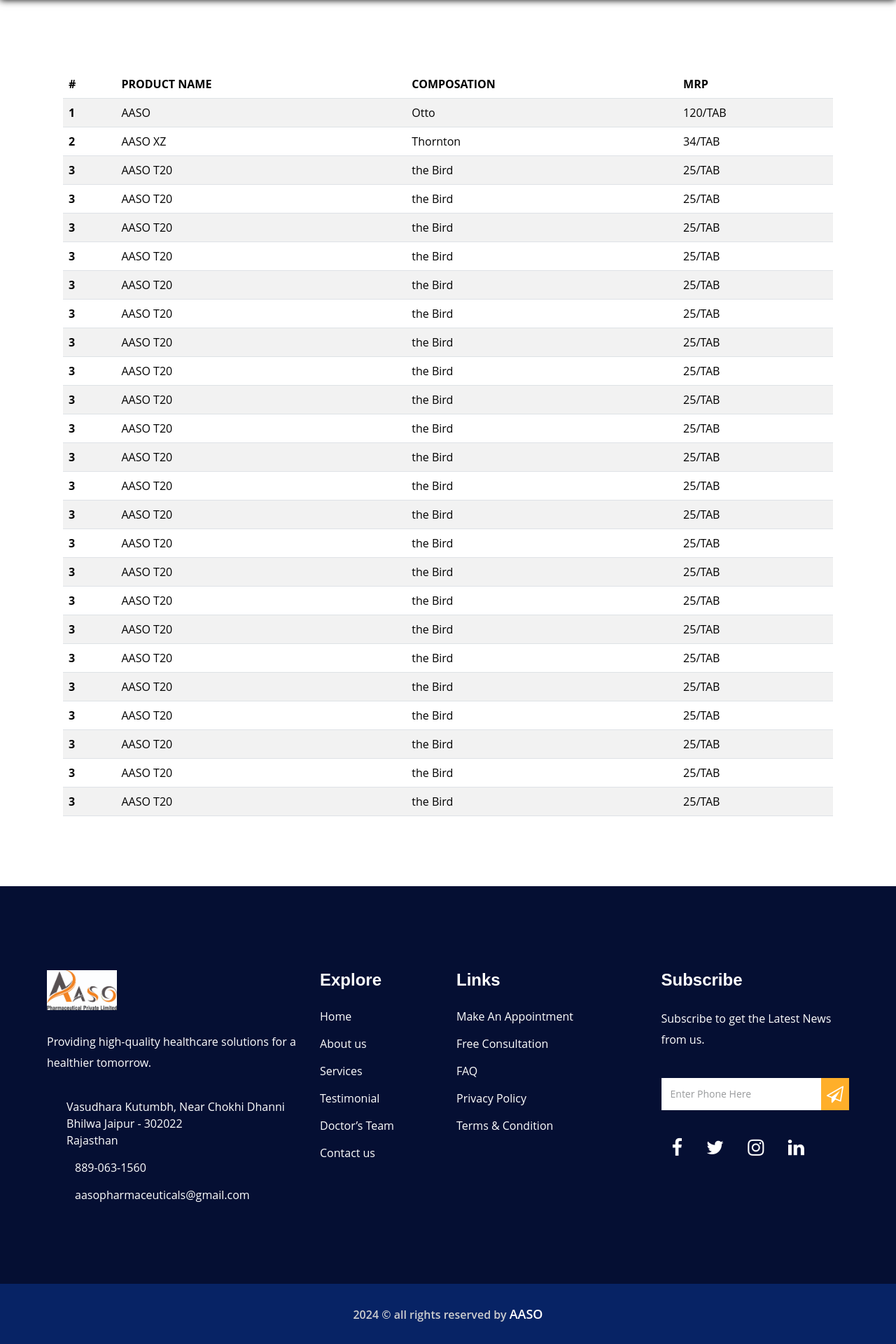
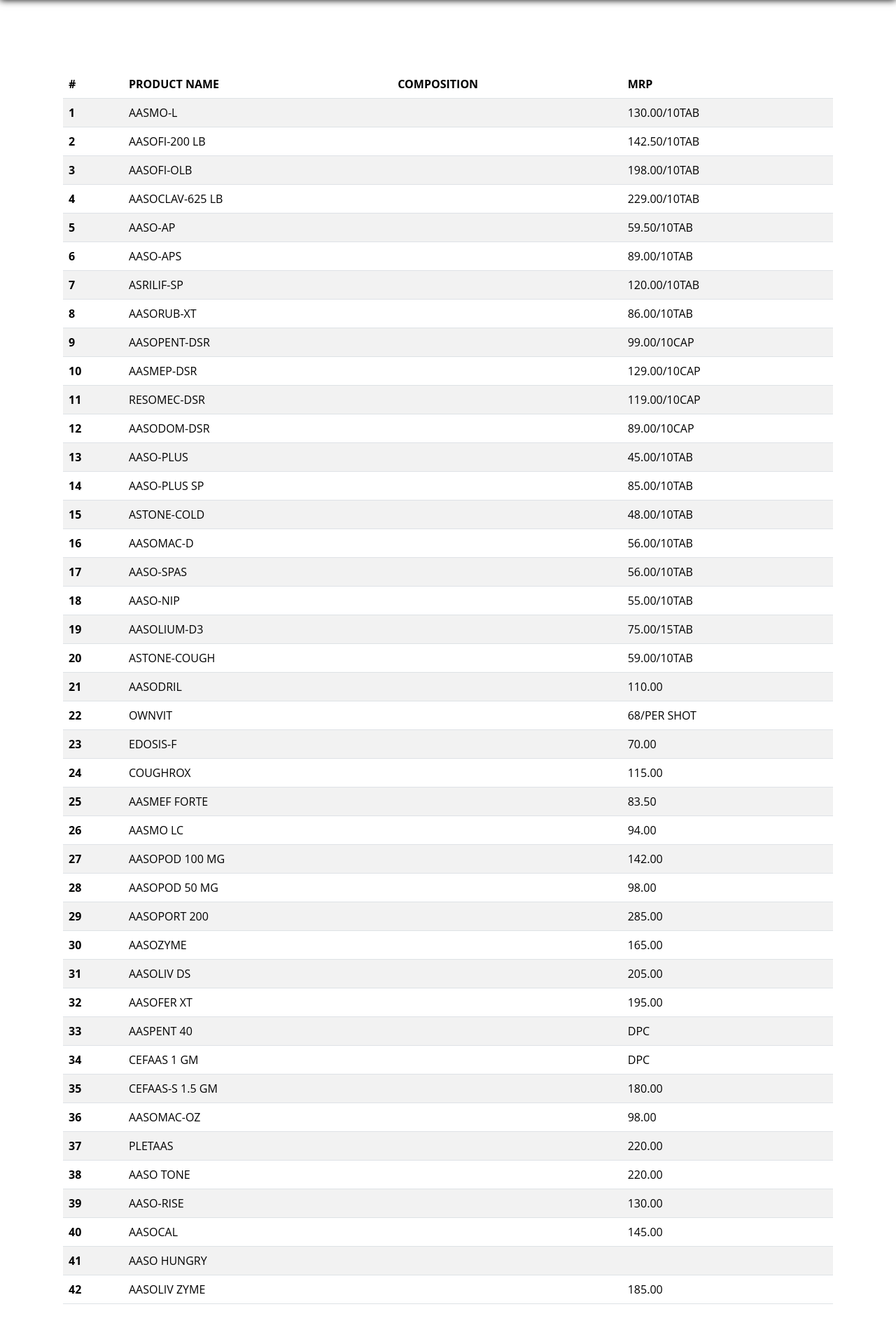
Before and after one commit to ParitoshBarman/aasopharmaceuticals, a Django app: page /alldrugs in a window 1280 px wide. Shown: the part 150-2070 px from the top of the page at 70% size. Run offline with Django 5.2, Linux system fonts and the light colour scheme; some libraries are stand-ins or nearby versions.

Commit message:
added drugs list in html table

```diff
--- a/aaso/templates/alldrugs.html
+++ b/aaso/templates/alldrugs.html
@@ -9,170 +9,273 @@
 
 
 {% block body %}
-<main style="max-width: 1100px; margin: 100px auto;">
-<table class="table table-striped">
+<main style="max-width: 1100px; margin: 100px auto;" class="table-responsive">
+  <table class="table table-striped">
     <thead>
       <tr>
         <th scope="col">#</th>
         <th scope="col">PRODUCT NAME</th>
-        <th scope="col">COMPOSATION</th>
+        <th scope="col">COMPOSITION</th>
         <th scope="col">MRP</th>
       </tr>
     </thead>
     <tbody>
       <tr>
         <th scope="row">1</th>
-        <td>AASO</td>
-        <td>Otto</td>
-        <td>120/TAB</td>
+        <td>AASMO-L</td>
+        <td></td>
+        <td>130.00/10TAB</td>
       </tr>
       <tr>
         <th scope="row">2</th>
-        <td>AASO XZ</td>
-        <td>Thornton</td>
-        <td>34/TAB</td>
+        <td>AASOFI-200 LB</td>
+        <td></td>
+        <td>142.50/10TAB</td>
       </tr>
       <tr>
         <th scope="row">3</th>
-        <td>AASO T20</td>
-        <td>the Bird</td>
-        <td>25/TAB</td>
+        <td>AASOFI-OLB</td>
+        <td></td>
+        <td>198.00/10TAB</td>
       </tr>
       <tr>
-        <th scope="row">3</th>
-        <td>AASO T20</td>
-        <td>the Bird</td>
-        <td>25/TAB</td>
+        <th scope="row">4</th>
+        <td>AASOCLAV-625 LB</td>
+        <td></td>
+        <td>229.00/10TAB</td>
       </tr>
       <tr>
-        <th scope="row">3</th>
-        <td>AASO T20</td>
-        <td>the Bird</td>
-        <td>25/TAB</td>
+        <th scope="row">5</th>
+        <td>AASO-AP</td>
+        <td></td>
+        <td>59.50/10TAB</td>
       </tr>
       <tr>
-        <th scope="row">3</th>
-        <td>AASO T20</td>
-        <td>the Bird</td>
-        <td>25/TAB</td>
+        <th scope="row">6</th>
+        <td>AASO-APS</td>
+        <td></td>
+        <td>89.00/10TAB</td>
       </tr>
       <tr>
-        <th scope="row">3</th>
-        <td>AASO T20</td>
-        <td>the Bird</td>
-        <td>25/TAB</td>
+        <th scope="row">7</th>
+        <td>ASRILIF-SP</td>
+        <td></td>
+        <td>120.00/10TAB</td>
       </tr>
       <tr>
-        <th scope="row">3</th>
-        <td>AASO T20</td>
-        <td>the Bird</td>
-        <td>25/TAB</td>
+        <th scope="row">8</th>
+        <td>AASORUB-XT</td>
+        <td></td>
+        <td>86.00/10TAB</td>
       </tr>
       <tr>
-        <th scope="row">3</th>
-        <td>AASO T20</td>
-        <td>the Bird</td>
-        <td>25/TAB</td>
+        <th scope="row">9</th>
+        <td>AASOPENT-DSR</td>
+        <td></td>
+        <td>99.00/10CAP</td>
       </tr>
       <tr>
-        <th scope="row">3</th>
-        <td>AASO T20</td>
-        <td>the Bird</td>
-        <td>25/TAB</td>
+        <th scope="row">10</th>
+        <td>AASMEP-DSR</td>
+        <td></td>
+        <td>129.00/10CAP</td>
       </tr>
       <tr>
-        <th scope="row">3</th>
-        <td>AASO T20</td>
-        <td>the Bird</td>
-        <td>25/TAB</td>
+        <th scope="row">11</th>
+        <td>RESOMEC-DSR</td>
+        <td></td>
+        <td>119.00/10CAP</td>
       </tr>
       <tr>
-        <th scope="row">3</th>
-        <td>AASO T20</td>
-        <td>the Bird</td>
-        <td>25/TAB</td>
+        <th scope="row">12</th>
+        <td>AASODOM-DSR</td>
+        <td></td>
+        <td>89.00/10CAP</td>
       </tr>
       <tr>
-        <th scope="row">3</th>
-        <td>AASO T20</td>
-        <td>the Bird</td>
-        <td>25/TAB</td>
+        <th scope="row">13</th>
+        <td>AASO-PLUS</td>
+        <td></td>
+        <td>45.00/10TAB</td>
       </tr>
       <tr>
-        <th scope="row">3</th>
-        <td>AASO T20</td>
-        <td>the Bird</td>
-        <td>25/TAB</td>
+        <th scope="row">14</th>
+        <td>AASO-PLUS SP</td>
+        <td></td>
+        <td>85.00/10TAB</td>
       </tr>
       <tr>
-        <th scope="row">3</th>
-        <td>AASO T20</td>
-        <td>the Bird</td>
-        <td>25/TAB</td>
+        <th scope="row">15</th>
+        <td>ASTONE-COLD</td>
+        <td></td>
+        <td>48.00/10TAB</td>
       </tr>
       <tr>
-        <th scope="row">3</th>
-        <td>AASO T20</td>
-        <td>the Bird</td>
-        <td>25/TAB</td>
+        <th scope="row">16</th>
+        <td>AASOMAC-D</td>
+        <td></td>
+        <td>56.00/10TAB</td>
       </tr>
       <tr>
-        <th scope="row">3</th>
-        <td>AASO T20</td>
-        <td>the Bird</td>
-        <td>25/TAB</td>
+        <th scope="row">17</th>
+        <td>AASO-SPAS</td>
+        <td></td>
+        <td>56.00/10TAB</td>
       </tr>
       <tr>
-        <th scope="row">3</th>
-        <td>AASO T20</td>
-        <td>the Bird</td>
-        <td>25/TAB</td>
+        <th scope="row">18</th>
+        <td>AASO-NIP</td>
+        <td></td>
+        <td>55.00/10TAB</td>
       </tr>
       <tr>
-        <th scope="row">3</th>
-        <td>AASO T20</td>
-        <td>the Bird</td>
-        <td>25/TAB</td>
+        <th scope="row">19</th>
+        <td>AASOLIUM-D3</td>
+        <td></td>
+        <td>75.00/15TAB</td>
       </tr>
       <tr>
-        <th scope="row">3</th>
-        <td>AASO T20</td>
-        <td>the Bird</td>
-        <td>25/TAB</td>
+        <th scope="row">20</th>
+        <td>ASTONE-COUGH</td>
+        <td></td>
+        <td>59.00/10TAB</td>
       </tr>
       <tr>
-        <th scope="row">3</th>
-        <td>AASO T20</td>
-        <td>the Bird</td>
-        <td>25/TAB</td>
+        <th scope="row">21</th>
+        <td>AASODRIL</td>
+        <td></td>
+        <td>110.00</td>
       </tr>
       <tr>
-        <th scope="row">3</th>
-        <td>AASO T20</td>
-        <td>the Bird</td>
-        <td>25/TAB</td>
+        <th scope="row">22</th>
+        <td>OWNVIT</td>
+        <td></td>
+        <td>68/PER SHOT</td>
       </tr>
       <tr>
-        <th scope="row">3</th>
-        <td>AASO T20</td>
-        <td>the Bird</td>
-        <td>25/TAB</td>
+        <th scope="row">23</th>
+        <td>EDOSIS-F</td>
+        <td></td>
+        <td>70.00</td>
       </tr>
       <tr>
-        <th scope="row">3</th>
-        <td>AASO T20</td>
-        <td>the Bird</td>
-        <td>25/TAB</td>
+        <th scope="row">24</th>
+        <td>COUGHROX</td>
+        <td></td>
+        <td>115.00</td>
       </tr>
       <tr>
-        <th scope="row">3</th>
-        <td>AASO T20</td>
-        <td>the Bird</td>
-        <td>25/TAB</td>
+        <th scope="row">25</th>
+        <td>AASMEF FORTE</td>
+        <td></td>
+        <td>83.50</td>
+      </tr>
+      <tr>
+        <th scope="row">26</th>
+        <td>AASMO LC</td>
+        <td></td>
+        <td>94.00</td>
+      </tr>
+      <tr>
+        <th scope="row">27</th>
+        <td>AASOPOD 100 MG</td>
+        <td></td>
+        <td>142.00</td>
+      </tr>
+      <tr>
+        <th scope="row">28</th>
+        <td>AASOPOD 50 MG</td>
+        <td></td>
+        <td>98.00</td>
+      </tr>
+      <tr>
+        <th scope="row">29</th>
+        <td>AASOPORT 200</td>
+        <td></td>
+        <td>285.00</td>
+      </tr>
+      <tr>
+        <th scope="row">30</th>
+        <td>AASOZYME</td>
+        <td></td>
+        <td>165.00</td>
+      </tr>
+      <tr>
+        <th scope="row">31</th>
+        <td>AASOLIV DS</td>
+        <td></td>
+        <td>205.00</td>
+      </tr>
+      <tr>
+        <th scope="row">32</th>
+        <td>AASOFER XT</td>
+        <td></td>
+        <td>195.00</td>
+      </tr>
+      <tr>
+        <th scope="row">33</th>
+        <td>AASPENT 40</td>
+        <td></td>
+        <td>DPC</td>
+      </tr>
+      <tr>
+        <th scope="row">34</th>
+        <td>CEFAAS 1 GM</td>
+        <td></td>
+        <td>DPC</td>
+      </tr>
+      <tr>
+        <th scope="row">35</th>
+        <td>CEFAAS-S 1.5 GM</td>
+        <td></td>
+        <td>180.00</td>
+      </tr>
+      <tr>
+        <th scope="row">36</th>
+        <td>AASOMAC-OZ</td>
+        <td></td>
+        <td>98.00</td>
+      </tr>
+      <tr>
+        <th scope="row">37</th>
+        <td>PLETAAS</td>
+        <td></td>
+        <td>220.00</td>
+      </tr>
+      <tr>
+        <th scope="row">38</th>
+        <td>AASO TONE</td>
+        <td></td>
+        <td>220.00</td>
+      </tr>
+      <tr>
+        <th scope="row">39</th>
+        <td>AASO-RISE</td>
+        <td></td>
+        <td>130.00</td>
+      </tr>
+      <tr>
+        <th scope="row">40</th>
+        <td>AASOCAL</td>
+        <td></td>
+        <td>145.00</td>
+      </tr>
+      <tr>
+        <th scope="row">41</th>
+        <td>AASO HUNGRY</td>
+        <td></td>
+        <td></td>
+      </tr>
+      <tr>
+        <th scope="row">42</th>
+        <td>AASOLIV ZYME</td>
+        <td></td>
+        <td>185.00</td>
       </tr>
     </tbody>
   </table>
 
+
 </main>
 
 {% endblock body %}
```
